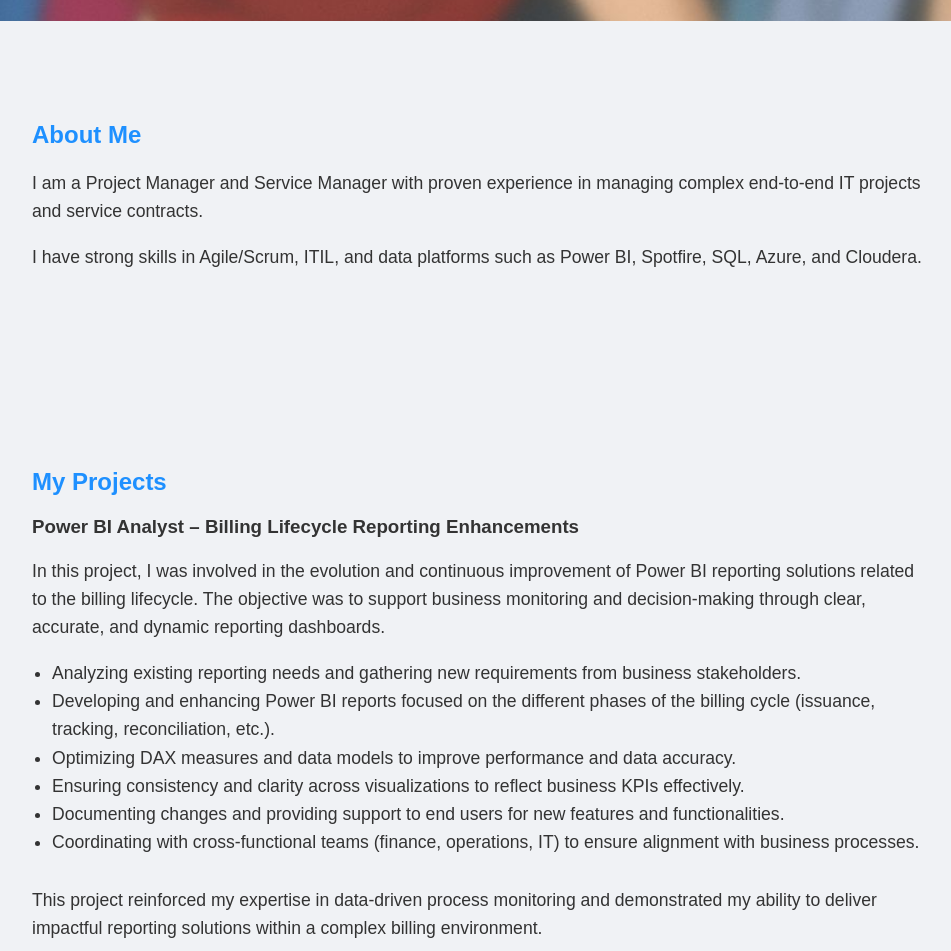
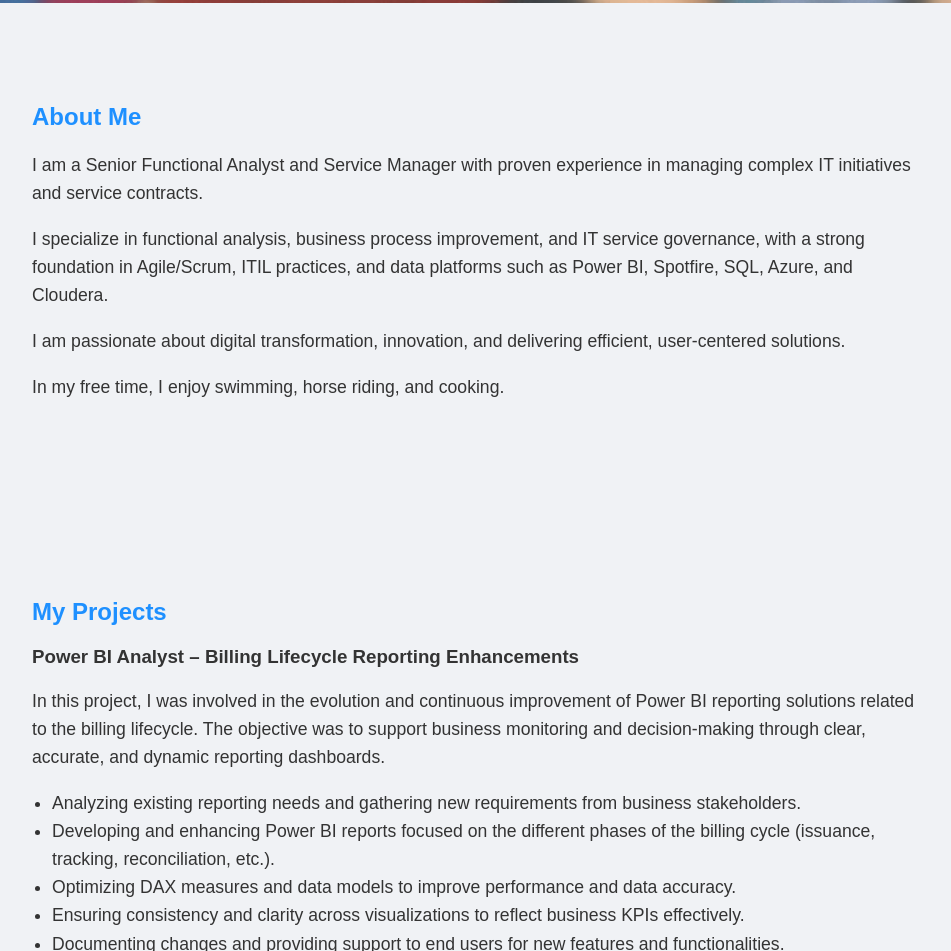
Before and after one commit to Stephybol/content, a plain HTML site: page index.html in a window 1280 px wide. Shown: the part 797-1748 px from the top of the page, without its empty margins (158-1109 px from the left). Drawn offline with Linux system fonts and the light colour scheme.

Commit message:
Update index.html

```diff
--- a/index.html
+++ b/index.html
@@ -1,4 +1,5 @@
-<!DOCTYPE html>\n<html lang="en">
+<!DOCTYPE html>
+<html lang="en">
 <head>
   <meta charset="UTF-8" />
   <meta name="viewport" content="width=device-width, initial-scale=1.0" />
@@ -23,8 +24,10 @@
   <!-- About -->
   <section id="about" class="section">
     <h2>About Me</h2>
-    <p>I am a Project Manager and Service Manager with proven experience in managing complex end-to-end IT projects and service contracts.</p>
-    <p>I have strong skills in Agile/Scrum, ITIL, and data platforms such as Power BI, Spotfire, SQL, Azure, and Cloudera.</p>
+    <p>I am a Senior Functional Analyst and Service Manager with proven experience in managing complex IT initiatives and service contracts.</p>
+    <p>I specialize in functional analysis, business process improvement, and IT service governance, with a strong foundation in Agile/Scrum, ITIL practices, and data platforms such as Power BI, Spotfire, SQL, Azure, and Cloudera.</p>
+    <p>I am passionate about digital transformation, innovation, and delivering efficient, user-centered solutions.</p>
+    <p>In my free time, I enjoy swimming, horse riding, and cooking.</p>
   </section>
 
   <!-- Projects -->
```
